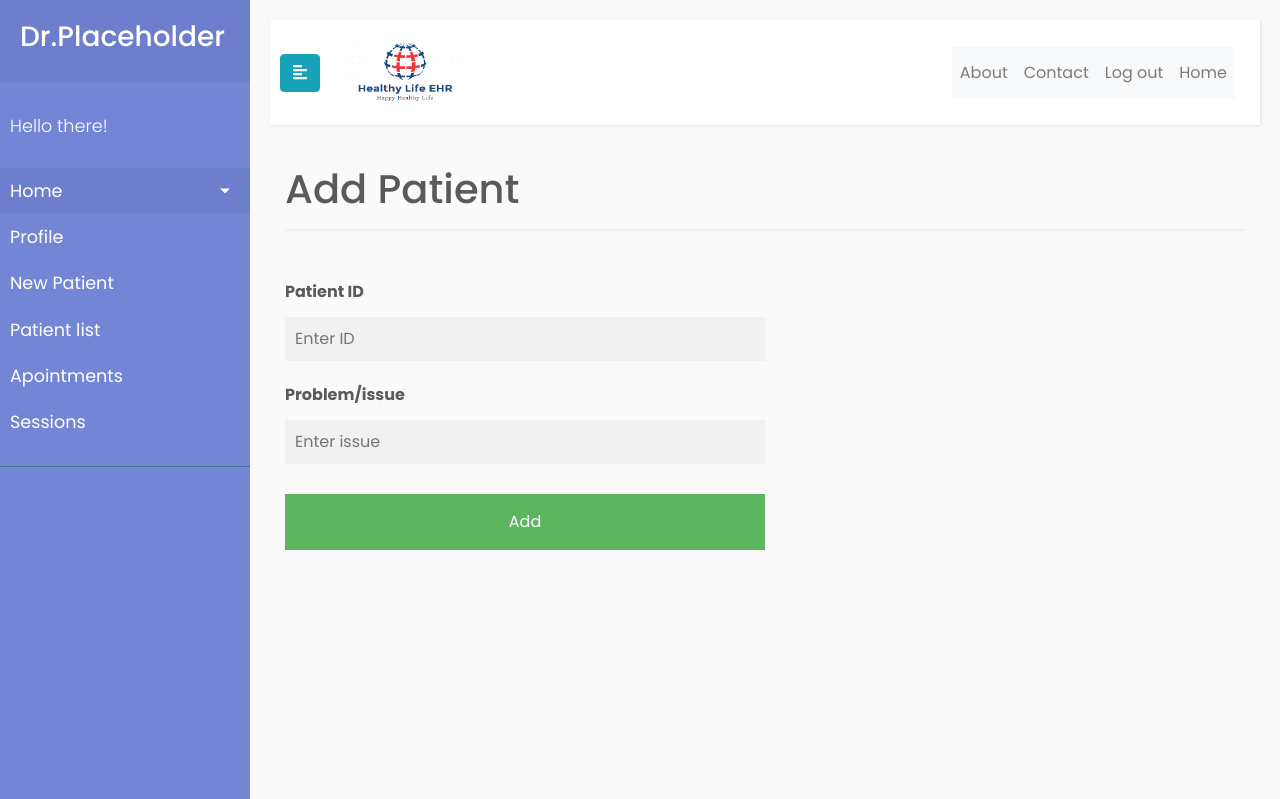
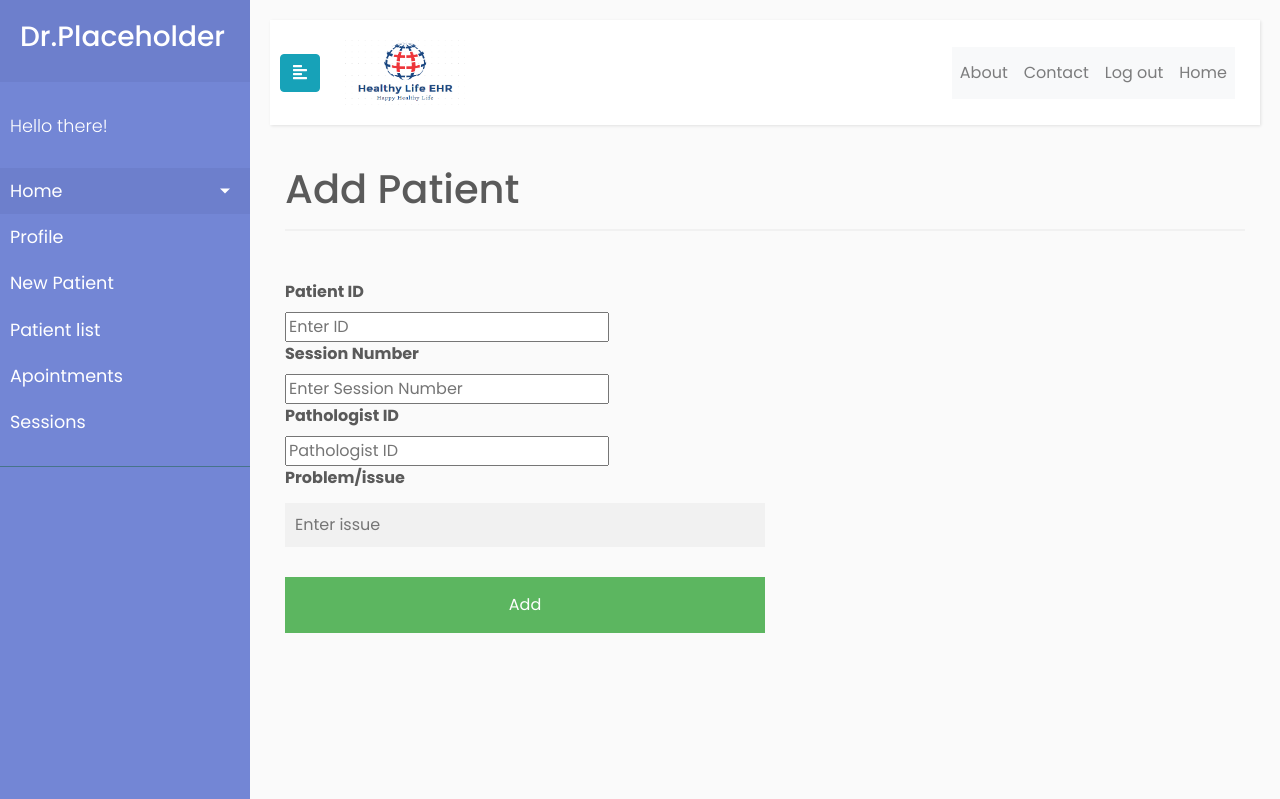
Before and after one commit to NIN2452/TN03_Extc_A19, a Flask app: page /doc_addpat in a window 1280 px wide. Shown: the top 799 px of the page. Run offline with Flask 2, Linux system fonts and the light colour scheme; the visitor is signed in with stand-in values (Sample User, id 1); data that the repository does not hold is empty; some libraries are stand-ins or nearby versions.

Commit message:
now can add patients

```diff
--- a/wbste/ehrsys-master/app.py
+++ b/wbste/ehrsys-master/app.py
@@ -253,10 +253,19 @@
 def doc_addpat():
     if g.user:
         if request.method == "POST":
+            ses_num=request.form["ses_num"]
             pat_id = request.form["pid"]
             prob = request.form["prob"]
-            print(pat_id, prob)
-            return "successfully added patient"
+            path_id=request.form["pathid"]
+            curser = db.connection.cursor()
+            if path_id=='null':
+                query = f"insert into session(ses_num, p_id, dr_id, problem, status) values({ses_num}, {pat_id}, {g.user}, '{prob}', 'Active');"
+            else:
+                query = f"insert into session(ses_num, p_id, dr_id, path_id, problem, status) values({ses_num}, {pat_id}, {g.user}, {path_id}, '{prob}', 'Active');"
+            curser.execute(query)
+            db.connection.commit()
+            curser.close()
+            return redirect(url_for("doc_patlist"))
         else:
             curser = db.connection.cursor()
             query = f"select * from doctor where dr_id={g.user}"
@@ -292,7 +301,7 @@
 def doc_session():
     if g.user:
         curser = db.connection.cursor()
-        query = f"select distinct p.p_fname,p.p_lname,p.p_phone,p.p_email,s.problem,s.status from patient p, session s,doctor d, appointment a where p.p_id=s.p_id and s.dr_id=d.dr_id and d.dr_id=a.dr_id and d.dr_id={g.user}"
+        query = f"select distinct p.p_fname,p.p_lname,p.p_phone,p.p_email,s.problem,s.status from patient p, session s,doctor d where p.p_id=s.p_id and s.dr_id=d.dr_id and d.dr_id={g.user}"
         result = curser.execute(query)
         userdetail = curser.fetchall()
         return render_template("doc_session.html", sess=userdetail)
--- a/wbste/ehrsys-master/templates/doc_addpat.html
+++ b/wbste/ehrsys-master/templates/doc_addpat.html
@@ -107,11 +107,31 @@
           <label for="id"><b>Patient ID</b></label>
           <br />
           <input
-            type="text"
+            type="number"
             placeholder="Enter ID"
             name="pid"
             id="pat_id"
             required
+          />
+          <br />
+          <label for="ses_num"><b>Session Number</b></label>
+          <br />
+          <input
+            type="number"
+            placeholder="Enter Session Number"
+            name="ses_num"
+            id="ses_num"
+            required
+          />
+          <br />
+          <label for="id"><b>Pathologist ID</b></label>
+          <br />
+          <input
+            type="number"
+            placeholder="Pathologist ID"
+            name="pathid"
+            id="path_id"
+            value="null"
           />
           <br />
 
```
